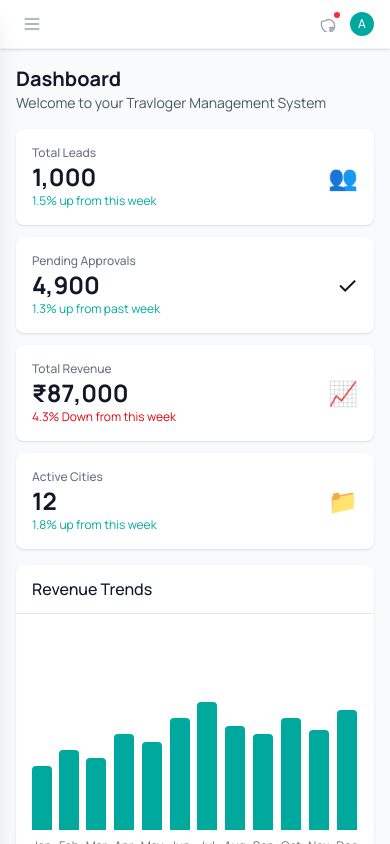
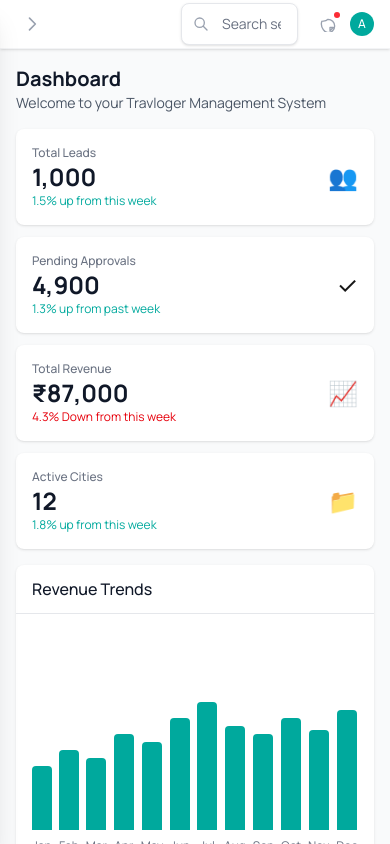
Before and after one commit to harshava123/admin, a Next.js app: page / in a window 390 px wide. Built offline with nearby package versions, Linux system fonts and the light colour scheme; no server answers.

Commit message:
Replace hamburger menu with arrow icons for sidebar toggle

```diff
--- a/src/components/layout/Layout.tsx
+++ b/src/components/layout/Layout.tsx
@@ -1,6 +1,6 @@
 'use client'
 
-import React, { useState } from 'react'
+import React, { useState, useEffect } from 'react'
 import Image from 'next/image'
 import logo from '../../assets/images/logo.png'
 import { Link, useLocation } from 'react-router-dom'
@@ -13,7 +13,8 @@ import {
   PhotoIcon,
   DocumentTextIcon,
   CogIcon,
-  Bars3Icon,
+  ChevronLeftIcon,
+  ChevronRightIcon,
   XMarkIcon
 } from '../ui/Icons'
 
@@ -61,7 +62,17 @@ const navigationSections: NavigationSection[] = [
 const Layout: React.FC<LayoutProps> = ({ children }) => {
   const [sidebarOpen, setSidebarOpen] = useState<boolean>(false)
   const [sidebarCollapsed, setSidebarCollapsed] = useState<boolean>(false)
+  const [searchQuery, setSearchQuery] = useState<string>('')
   const location = useLocation()
+
+  // Search functionality
+  const handleSearch = (query: string) => {
+    setSearchQuery(query)
+    // Pass search query to children components
+    if (window.dispatchEvent) {
+      window.dispatchEvent(new CustomEvent('searchQuery', { detail: query }))
+    }
+  }
 
   return (
     <div className="flex h-screen bg-gray-50 overflow-hidden">
@@ -97,7 +108,11 @@ const Layout: React.FC<LayoutProps> = ({ children }) => {
               className="hidden lg:block p-1.5 text-gray-400 hover:text-gray-600 hover:bg-gray-100 rounded-md transition-colors"
               onClick={() => setSidebarCollapsed(!sidebarCollapsed)}
             >
-              <Bars3Icon className="h-4 w-4" />
+              {sidebarCollapsed ? (
+                <ChevronRightIcon className="h-4 w-4" />
+              ) : (
+                <ChevronLeftIcon className="h-4 w-4" />
+              )}
             </button>
             <button
               className="lg:hidden p-1.5 text-gray-400 hover:text-gray-600"
@@ -172,21 +187,26 @@ const Layout: React.FC<LayoutProps> = ({ children }) => {
               className="lg:hidden p-1.5 text-gray-400 hover:text-gray-600"
               onClick={() => setSidebarOpen(true)}
             >
-              <Bars3Icon className="h-5 w-5" />
+              <ChevronRightIcon className="h-5 w-5" />
             </button>
 
-            <div className="flex items-center space-x-3">
-              {/* Search Bar */}
-              <div className="relative hidden md:block">
-                <div className="absolute inset-y-0 left-0 pl-2.5 flex items-center pointer-events-none">
-                  <svg className="h-3.5 w-3.5 text-gray-400" fill="none" stroke="currentColor" viewBox="0 0 24 24">
+            <div className="flex items-center justify-between w-full">
+              {/* Left side - empty for now */}
+              <div className="flex-1"></div>
+
+              {/* Center - Search Bar */}
+              <div className="relative flex-1 max-w-md mx-4">
+                <div className="absolute inset-y-0 left-0 pl-3 flex items-center pointer-events-none">
+                  <svg className="h-4 w-4 text-gray-400" fill="none" stroke="currentColor" viewBox="0 0 24 24">
                     <path strokeLinecap="round" strokeLinejoin="round" strokeWidth={2} d="M21 21l-6-6m2-5a7 7 0 11-14 0 7 7 0 0114 0z" />
                   </svg>
                 </div>
                 <input
                   type="text"
-                  placeholder="Search..."
-                  className="block w-48 pl-8 pr-3 py-1.5 border border-gray-200 rounded-md text-sm placeholder-gray-500 focus:outline-none focus:ring-1 focus:ring-primary focus:border-primary bg-gray-50"
+                  placeholder="Search sections, content, and more..."
+                  value={searchQuery}
+                  onChange={(e) => handleSearch(e.target.value)}
+                  className="block w-full pl-10 pr-4 py-2.5 border border-gray-200 rounded-lg text-sm placeholder-gray-500 focus:outline-none focus:ring-2 focus:ring-primary focus:border-primary bg-white shadow-sm"
                 />
               </div>
 
--- a/src/components/pages/cms/WebsiteEdit.tsx
+++ b/src/components/pages/cms/WebsiteEdit.tsx
@@ -161,9 +161,37 @@ const LOCATIONS: { slug: CitySlug; name: string }[] = [
 const WebsiteEdit: React.FC = () => {
   const [saving, setSaving] = useState<boolean>(false)
   const [error, setError] = useState<string | null>(null)
+  const [searchQuery, setSearchQuery] = useState<string>('')
+  const [filteredSections, setFilteredSections] = useState<string[]>([])
 
   // Selected city (none at first → show location cards)
   const [citySlug, setCitySlug] = useState<CitySlug | ''>('')
+
+  // Search functionality
+  useEffect(() => {
+    const handleSearch = (event: any) => {
+      const query = event.detail.toLowerCase()
+      setSearchQuery(query)
+
+      if (!query) {
+        setFilteredSections([])
+        return
+      }
+
+      const sections = [
+        'header', 'hero', 'trip options', 'reviews', 'usp', 'brands', 'faq'
+      ]
+
+      const filtered = sections.filter(section =>
+        section.toLowerCase().includes(query)
+      )
+
+      setFilteredSections(filtered)
+    }
+
+    window.addEventListener('searchQuery', handleSearch)
+    return () => window.removeEventListener('searchQuery', handleSearch)
+  }, [])
 
   // Hero section
   const [hero, setHero] = useState<HeroContent>({
@@ -844,6 +872,12 @@ const WebsiteEdit: React.FC = () => {
     )
   }
 
+  // Helper function to check if section should be visible
+  const isSectionVisible = (sectionName: string) => {
+    if (!searchQuery) return true
+    return filteredSections.includes(sectionName.toLowerCase())
+  }
+
   // City selected → show the existing editor UI for that scope
   return (
     <div className="space-y-4">
@@ -876,6 +910,7 @@ const WebsiteEdit: React.FC = () => {
       )}
 
       {/* Header Section */}
+      {isSectionVisible('header') && (
       <div className="bg-white border border-gray-200 rounded-lg p-4">
         <div className="flex items-center justify-between mb-3">
           <h2 className="text-base font-medium text-gray-900">Header Section</h2>
@@ -947,8 +982,10 @@ const WebsiteEdit: React.FC = () => {
           </div>
         </div>
       </div>
+      )}
 
       {/* Hero Section */}
+      {isSectionVisible('hero') && (
       <div className="bg-white border border-gray-200 rounded-lg p-4">
         <div className="flex items-center justify-between mb-3">
           <h2 className="text-base font-medium text-gray-900">Hero Section</h2>
@@ -1085,8 +1122,10 @@ const WebsiteEdit: React.FC = () => {
           </div>
         </div>
       </div>
+      )}
 
       {/* Trip Options Section */}
+      {isSectionVisible('trip options') && (
       <div className="bg-white border border-gray-200 rounded-lg p-4">
         <div className="flex items-center justify-between mb-3">
           <h2 className="text-base font-medium text-gray-900">Trip Options Section</h2>
@@ -2117,8 +2156,10 @@ const WebsiteEdit: React.FC = () => {
           )}
         </div>
       </div>
+      )}
 
       {/* Reviews Section */}
+      {isSectionVisible('reviews') && (
       <div className="bg-white border border-gray-200 rounded-lg p-4">
         <div className="flex items-center justify-between mb-3">
           <h2 className="text-base font-medium text-gray-900">Reviews Section</h2>
@@ -2314,8 +2355,10 @@ const WebsiteEdit: React.FC = () => {
           </div>
         </div>
       </div>
+      )}
 
       {/* USP Section */}
+      {isSectionVisible('usp') && (
       <div className="bg-white shadow rounded-lg p-6">
         <h2 className="text-lg font-semibold text-gray-900 mb-4">USP Section</h2>
         <div className="flex justify-end mb-4">
@@ -2431,8 +2474,10 @@ const WebsiteEdit: React.FC = () => {
           </div>
         </div>
       </div>
+      )}
 
       {/* Brands Section */}
+      {isSectionVisible('brands') && (
       <div className="bg-white shadow rounded-lg p-6">
         <h2 className="text-lg font-semibold text-gray-900 mb-4">Brands Section</h2>
         <div className="flex justify-end mb-4">
@@ -2685,8 +2730,10 @@ const WebsiteEdit: React.FC = () => {
           </div>
         </div>
       </div>
+      )}
 
       {/* FAQ Section */}
+      {isSectionVisible('faq') && (
         <div className="bg-white shadow rounded-lg p-6">
         <h2 className="text-lg font-semibold text-gray-900 mb-4">FAQ Section</h2>
         <div className="flex justify-end mb-4">
@@ -2795,6 +2842,7 @@ const WebsiteEdit: React.FC = () => {
           </div>
         </div>
       </div>
+      )}
     </div>
   )
 }
--- a/src/components/ui/Icons.tsx
+++ b/src/components/ui/Icons.tsx
@@ -65,3 +65,15 @@ export const XMarkIcon: React.FC<IconProps> = ({ className = "h-6 w-6" }) => (
     <path strokeLinecap="round" strokeLinejoin="round" strokeWidth={2} d="M6 18L18 6M6 6l12 12" />
   </svg>
 )
+
+export const ChevronLeftIcon: React.FC<IconProps> = ({ className = "h-5 w-5" }) => (
+  <svg className={className} fill="none" stroke="currentColor" viewBox="0 0 24 24">
+    <path strokeLinecap="round" strokeLinejoin="round" strokeWidth={2} d="M15 19l-7-7 7-7" />
+  </svg>
+)
+
+export const ChevronRightIcon: React.FC<IconProps> = ({ className = "h-5 w-5" }) => (
+  <svg className={className} fill="none" stroke="currentColor" viewBox="0 0 24 24">
+    <path strokeLinecap="round" strokeLinejoin="round" strokeWidth={2} d="M9 5l7 7-7 7" />
+  </svg>
+)
```
